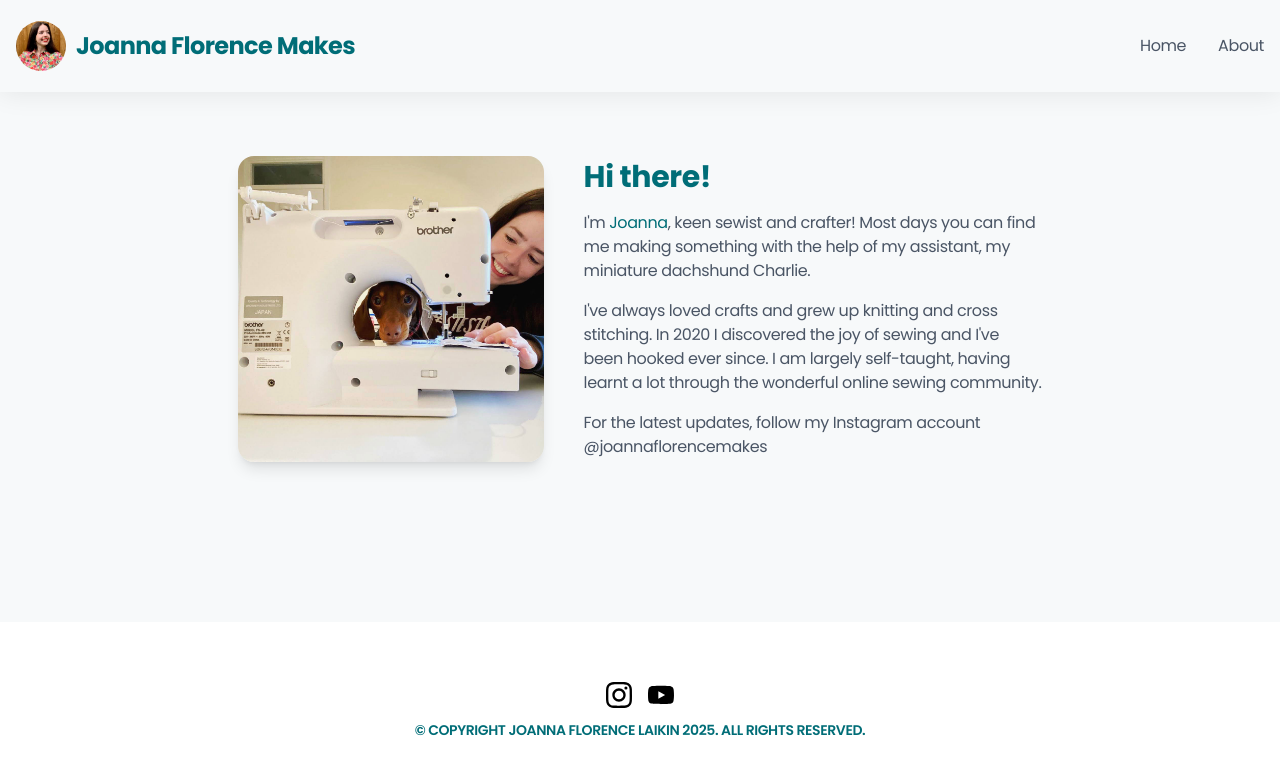
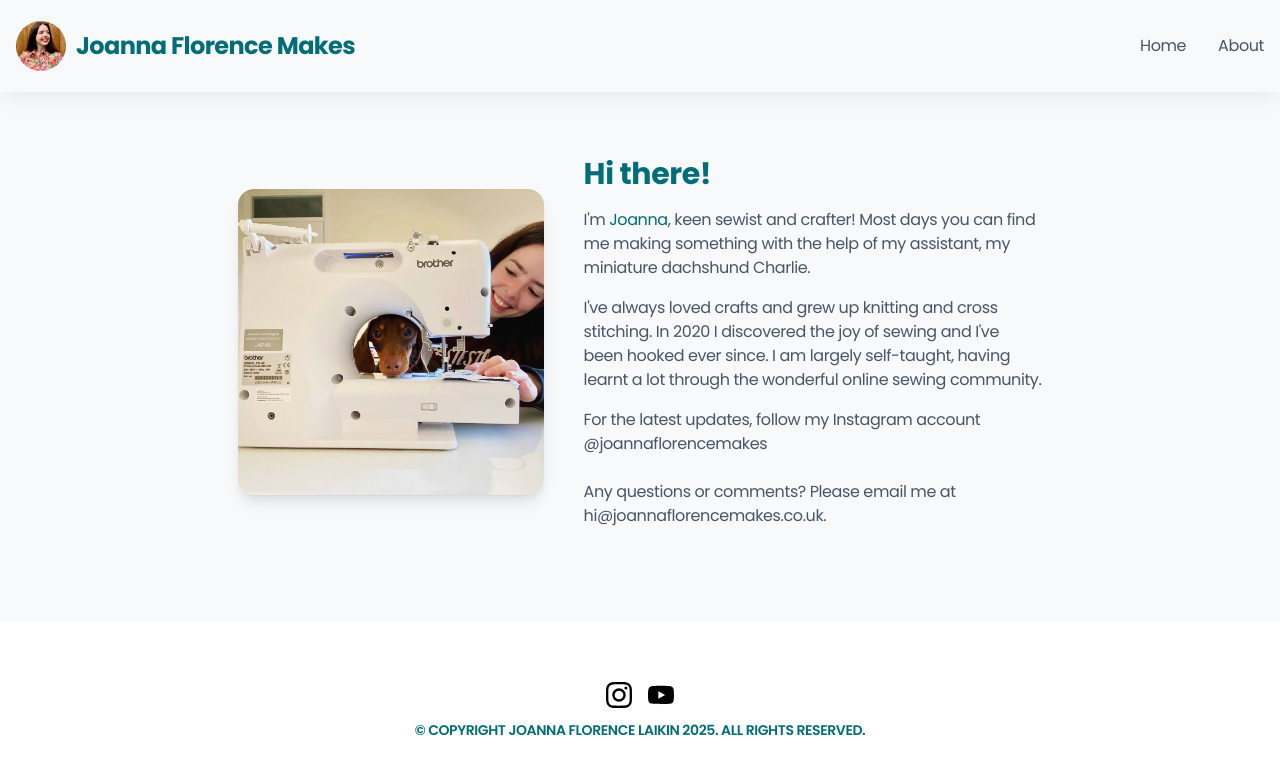
Before and after one commit to joannaflorence97/MakesNext, a Next.js app: page /about in a window 1280 px wide. Shown: the top 774 px of the page. Built offline with nearby package versions, Linux system fonts and the light colour scheme.

Commit message:
Email address added

```diff
--- a/app/about/page.tsx
+++ b/app/about/page.tsx
@@ -46,6 +46,13 @@ export default function About() {
                 @joannaflorencemakes
               </a>
             </p>
+            <br></br>
+            <p className="text-gray-600 text-base">
+              <a>
+                Any questions or comments? Please email me at
+                hi@joannaflorencemakes.co.uk.
+              </a>
+            </p>
           </div>
         </motion.div>
       </div>
```
